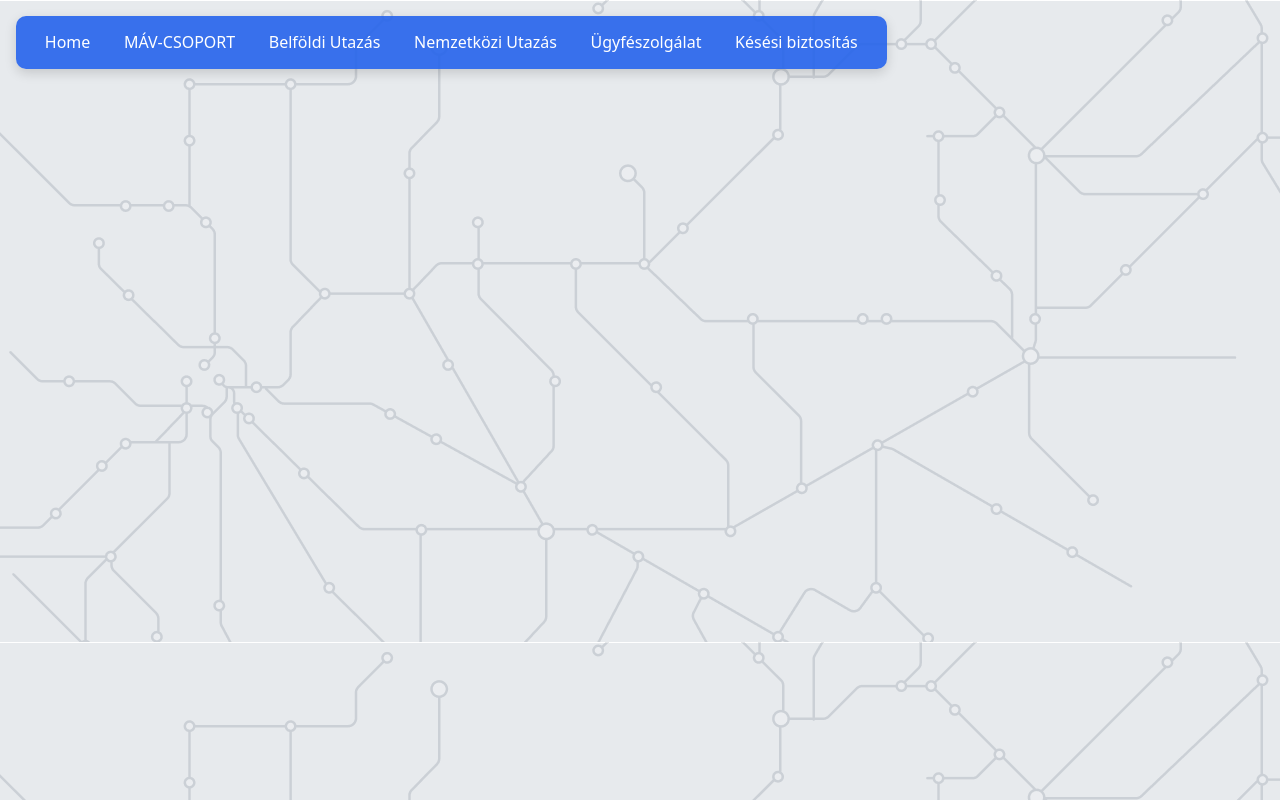
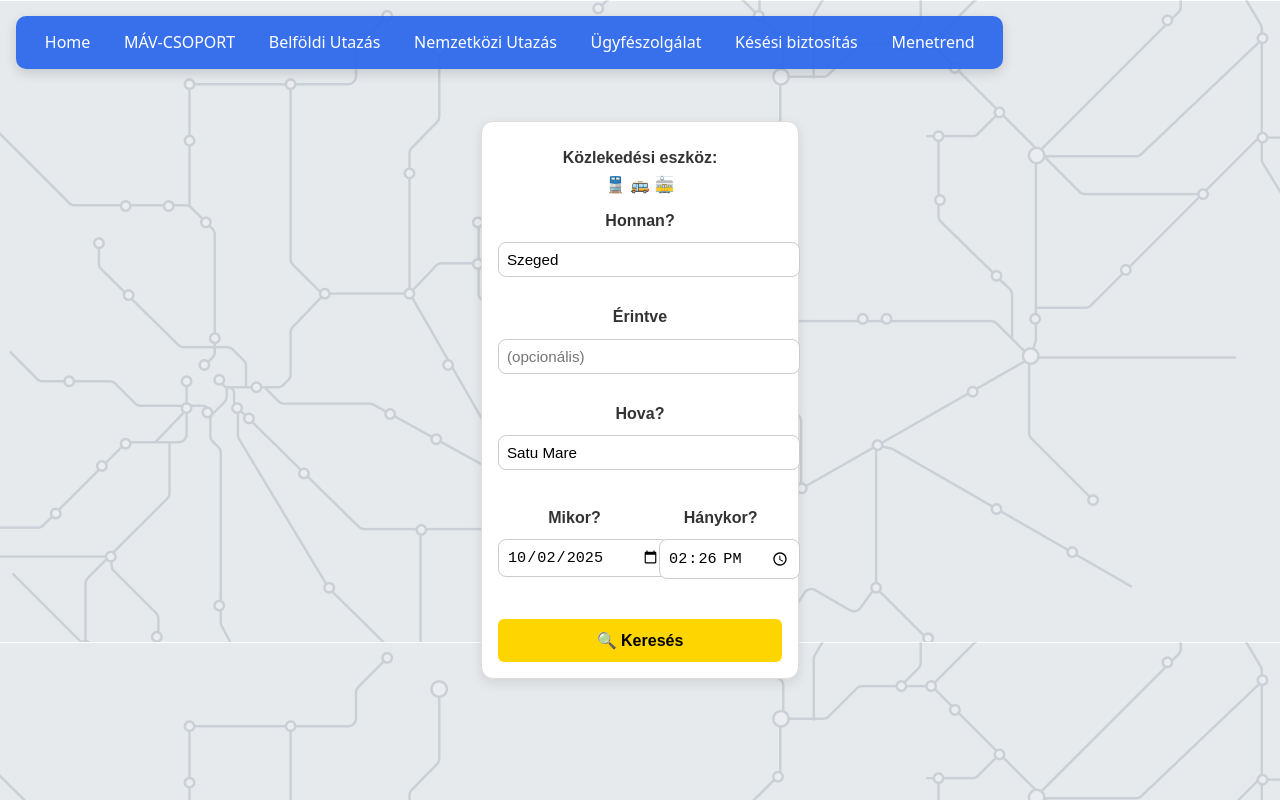
Before and after one commit to csiszi7/menetrend, a React (Vite) app in the folder frontend/: page /menetrend in a window 1280 px wide. Built offline with nearby package versions, Linux system fonts and the light colour scheme.

Commit message:
menetrend

```diff
--- a/frontend/src/App.jsx
+++ b/frontend/src/App.jsx
@@ -5,6 +5,7 @@ import Navbar from "./components/navbar";
 import Jegy from "./components/Jegy";
 import Login from "./pages/Login";
 import Register from "./pages/Register";
+import Menetrend from "./components/menetrend";
 
 function App() {
   return (
@@ -15,6 +16,7 @@ function App() {
         <Route path="/login" element={<Login />} />
         <Route path="/home" element={<Home />} />
         <Route path="/jegy" element={<Jegy />} />
+        <Route path="/menetrend" element={<Menetrend />} />
       </Routes>
     </BrowserRouter>
   )
--- a/frontend/src/components/menetrend.jsx
+++ b/frontend/src/components/menetrend.jsx
@@ -0,0 +1,112 @@
+// TravelSearchForm.jsx
+import React, { useState } from "react";
+
+export default function Menetrend() {
+  const [from, setFrom] = useState("Szeged");
+  const [via, setVia] = useState("");
+  const [to, setTo] = useState("Satu Mare");
+  const [date, setDate] = useState(new Date().toISOString().slice(0, 10));
+  const [time, setTime] = useState("14:26");
+
+  const handleSubmit = (e) => {
+    e.preventDefault();
+    console.log({ from, via, to, date, time });
+  };
+
+  return (
+    <form
+      onSubmit={handleSubmit}
+      style={{
+        maxWidth: 450,
+        margin: "0 auto",
+        padding: 16,
+        border: "1px solid #ddd",
+        borderRadius: 12,
+        background: "#fff",
+      }}
+    >
+      {/* közlekedési eszközök */}
+      <div style={{ marginBottom: 12 }}>
+        <label>Közlekedési eszköz: </label>
+        <span role="img" aria-label="train">🚆</span>{" "}
+        <span role="img" aria-label="bus">🚌</span>{" "}
+        <span role="img" aria-label="tram">🚋</span>
+      </div>
+
+      {/* Honnan */}
+      <div style={{ marginBottom: 12 }}>
+        <label htmlFor="from">Honnan?</label>
+        <input
+          id="from"
+          value={from}
+          onChange={(e) => setFrom(e.target.value)}
+          style={{ width: "100%", padding: 8, marginTop: 6 }}
+        />
+      </div>
+
+      {/* Érintve */}
+      <div style={{ marginBottom: 12 }}>
+        <label htmlFor="via">Érintve</label>
+        <input
+          id="via"
+          value={via}
+          onChange={(e) => setVia(e.target.value)}
+          placeholder="(opcionális)"
+          style={{ width: "100%", padding: 8, marginTop: 6 }}
+        />
+      </div>
+
+      {/* Hova */}
+      <div style={{ marginBottom: 12 }}>
+        <label htmlFor="to">Hova?</label>
+        <input
+          id="to"
+          value={to}
+          onChange={(e) => setTo(e.target.value)}
+          style={{ width: "100%", padding: 8, marginTop: 6 }}
+        />
+      </div>
+
+      {/* Mikor */}
+      <div style={{ display: "flex", gap: 8, marginBottom: 16 }}>
+        <div style={{ flex: 1 }}>
+          <label htmlFor="date">Mikor?</label>
+          <input
+            id="date"
+            type="date"
+            value={date}
+            onChange={(e) => setDate(e.target.value)}
+            style={{ width: "100%", padding: 8, marginTop: 6 }}
+          />
+        </div>
+        <div style={{ flex: 1 }}>
+          <label htmlFor="time">Hánykor?</label>
+          <input
+            id="time"
+            type="time"
+            value={time}
+            onChange={(e) => setTime(e.target.value)}
+            style={{ width: "100%", padding: 8, marginTop: 6 }}
+          />
+        </div>
+      </div>
+
+      {/* keresés */}
+      <button
+        type="submit"
+        style={{
+          width: "100%",
+          padding: "12px 0",
+          background: "#ffd500",
+          border: "none",
+          borderRadius: 6,
+          fontSize: 16,
+          fontWeight: "bold",
+          cursor: "pointer",
+        }}
+      >
+        🔍 Keresés
+      </button>
+    </form>
+  );
+}
--- a/frontend/src/components/navbar.jsx
+++ b/frontend/src/components/navbar.jsx
@@ -11,6 +11,8 @@ const Navbar = () => {
               <Link to='https://www.mavcsoport.hu/mav-szemelyszallitas/nemzetkozi-utazas'>Nemzetközi Utazás</Link>
               <Link to='https://www.mavcsoport.hu/ugyfelszolgalat/mav-ugyfelszolgalat'>Ügyfészolgálat</Link>
               <Link to='https://jegy.mav.hu/bejelentkezes?compensationRequest=compensationRequest'>Késési biztosítás</Link>
+              <Link to='/menetrend'>Menetrend</Link>
+
     </div>
   );
 };
```
